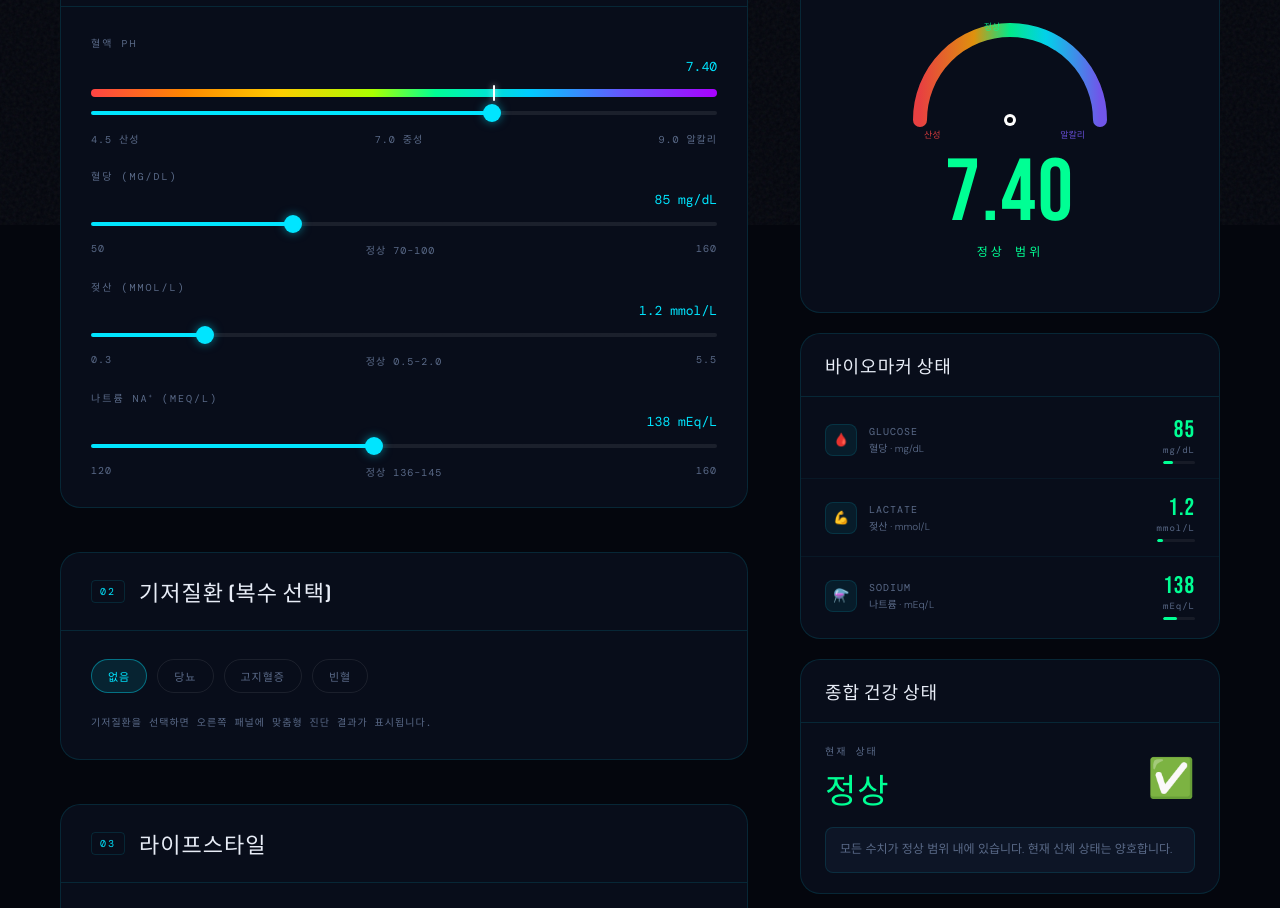
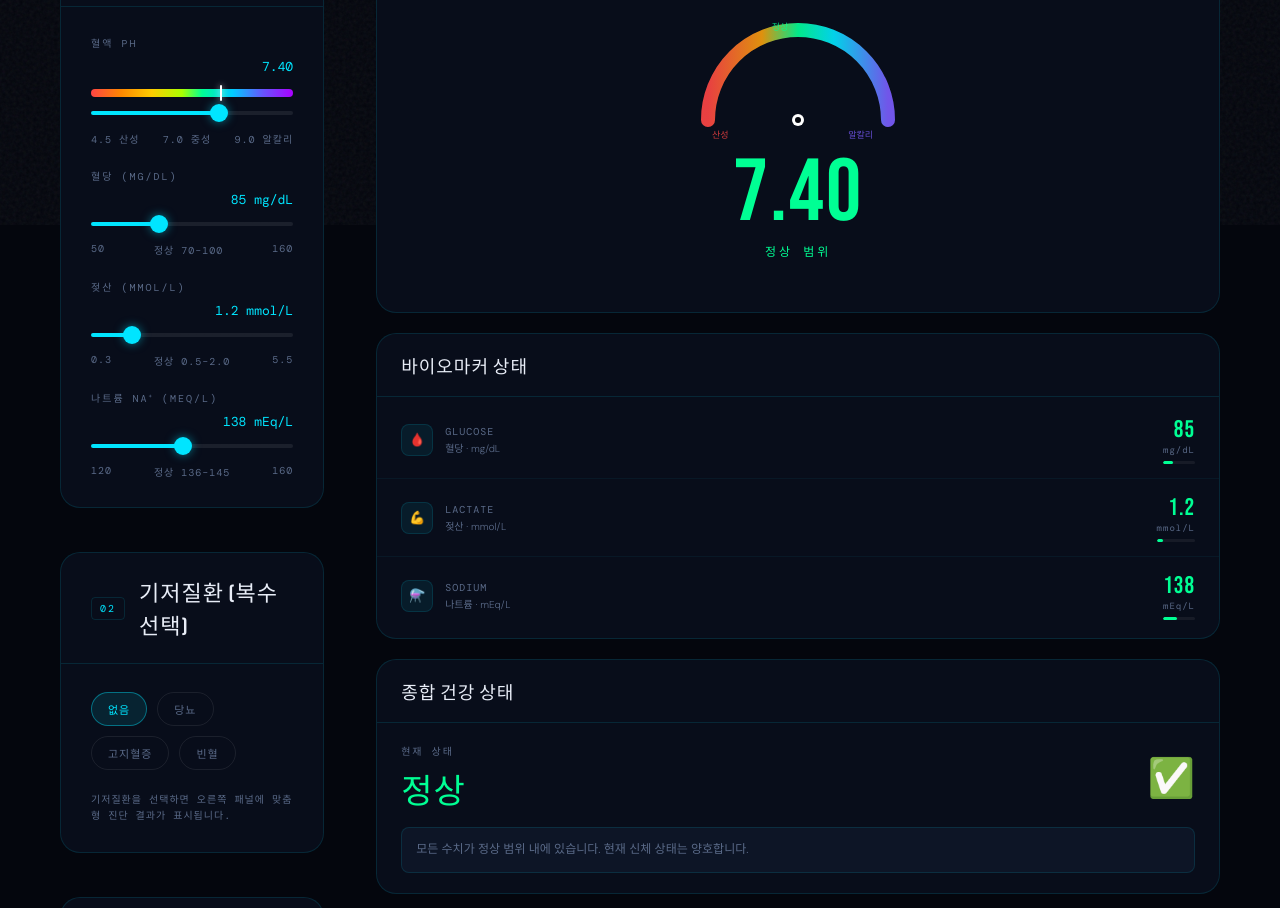
Before and after one commit to sihoo1/PBL-project, a plain HTML site: page app.html in a window 1280 px wide. Shown: the part 575-1483 px from the top of the page. Drawn offline with nearby package versions, Linux system fonts and the light colour scheme.

Commit message:
Change grid layout to use auto column width

```diff
--- a/app.html
+++ b/app.html
@@ -80,7 +80,8 @@
     .wrap {
       max-width:1280px; margin:0 auto;
       padding:72px 60px 120px;
-      display:grid; grid-template-columns:1fr 420px; gap:52px; align-items:start;
+      display:grid; grid-template-columns:1fr auto;
+      gap:52px; align-items:start;
     }
 
     /* FORM SIDE */
```
